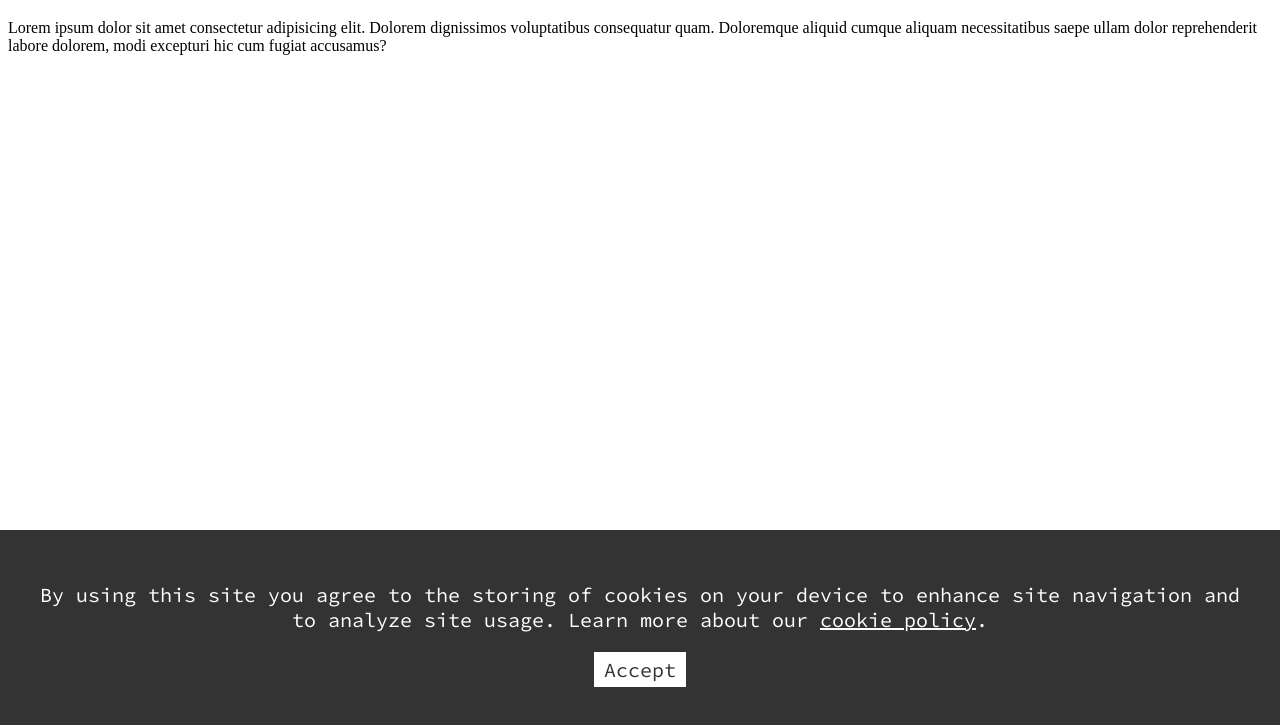
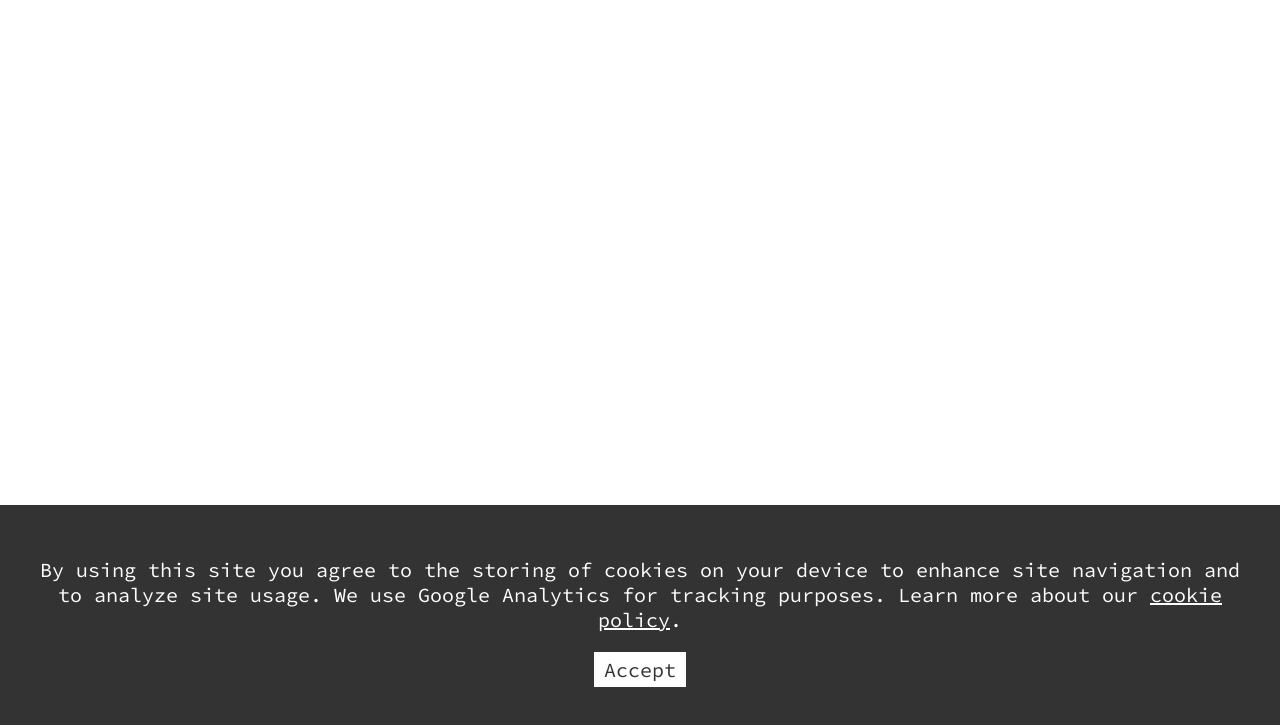
Before and after one commit to NathanBieber/nrbieber-webpage-new, a plain HTML site: page cookie-popup.html in a window 1280 px wide. Shown: the part 61-786 px from the top of the page. Drawn offline with Linux system fonts and the light colour scheme; files that its build step writes are made by us from their sources.

Commit message:
Edited cookies/small change on index

```diff
--- a/cookie-popup.html
+++ b/cookie-popup.html
@@ -9,18 +9,12 @@
 </head>
 <body>
   <h1>Cookie popup test page</h1>
-    <p>
-      Lorem ipsum dolor sit amet consectetur adipisicing elit. Dolorem
-      dignissimos voluptatibus consequatur quam. Doloremque aliquid cumque
-      aliquam necessitatibus saepe ullam dolor reprehenderit labore dolorem,
-      modi excepturi hic cum fugiat accusamus?
-    </p>
 
   <div id="cookie-popup">
     <p>
       By using this site you agree to the storing of cookies on your device to
-        enhance site navigation and to analyze site usage. Learn more about our
-        <a href="/cookie-policy">cookie policy</a>.
+      enhance site navigation and to analyze site usage. We use Google Analytics for tracking purposes.
+      Learn more about our <a href="/cookie-policy">cookie policy</a>.
     </p>
     <p>
       <button id="accept-cookies">Accept</button>
```
Also changed, not shown: index.html (+1 -1 lines). Lines whose indentation alone changed are shown as unchanged.
